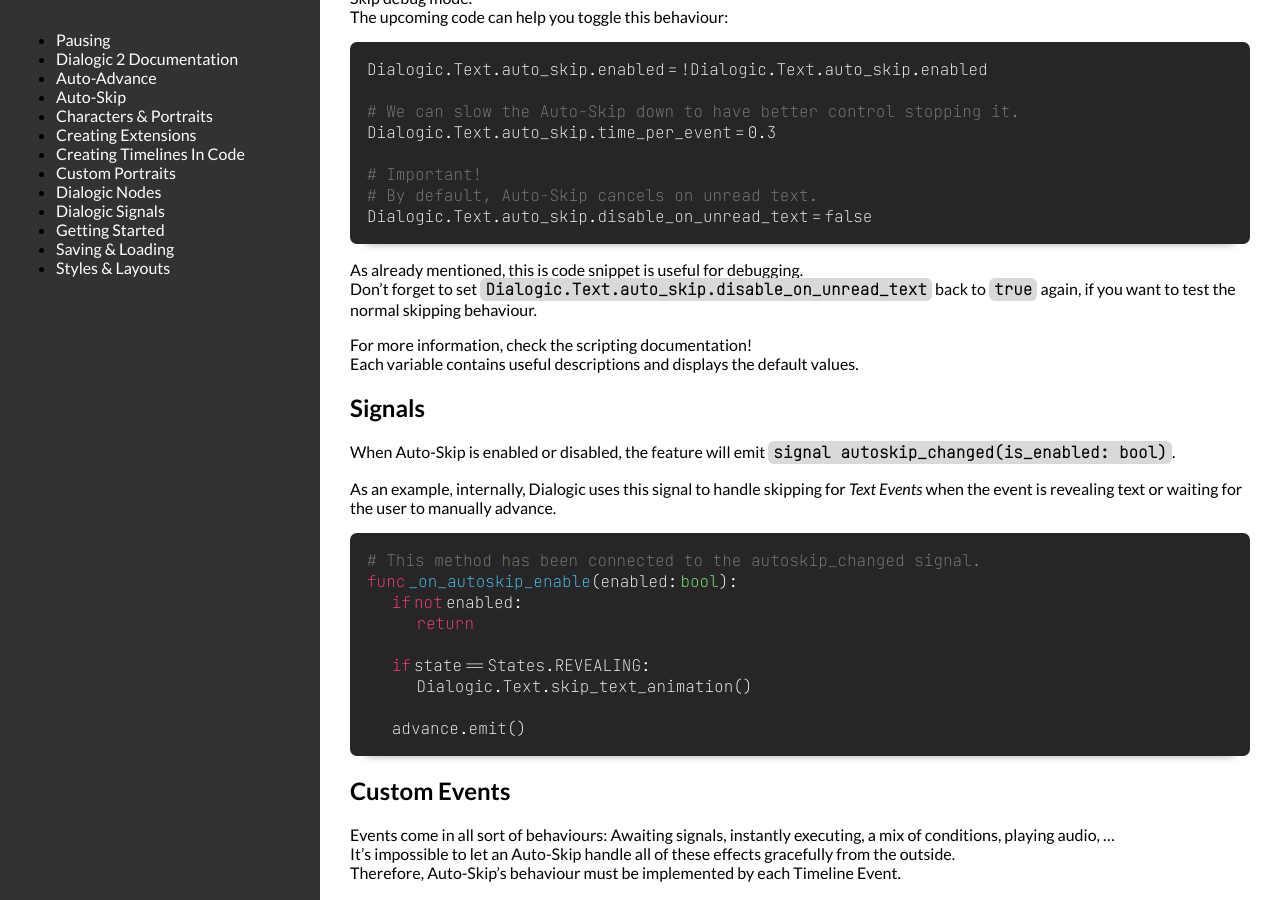
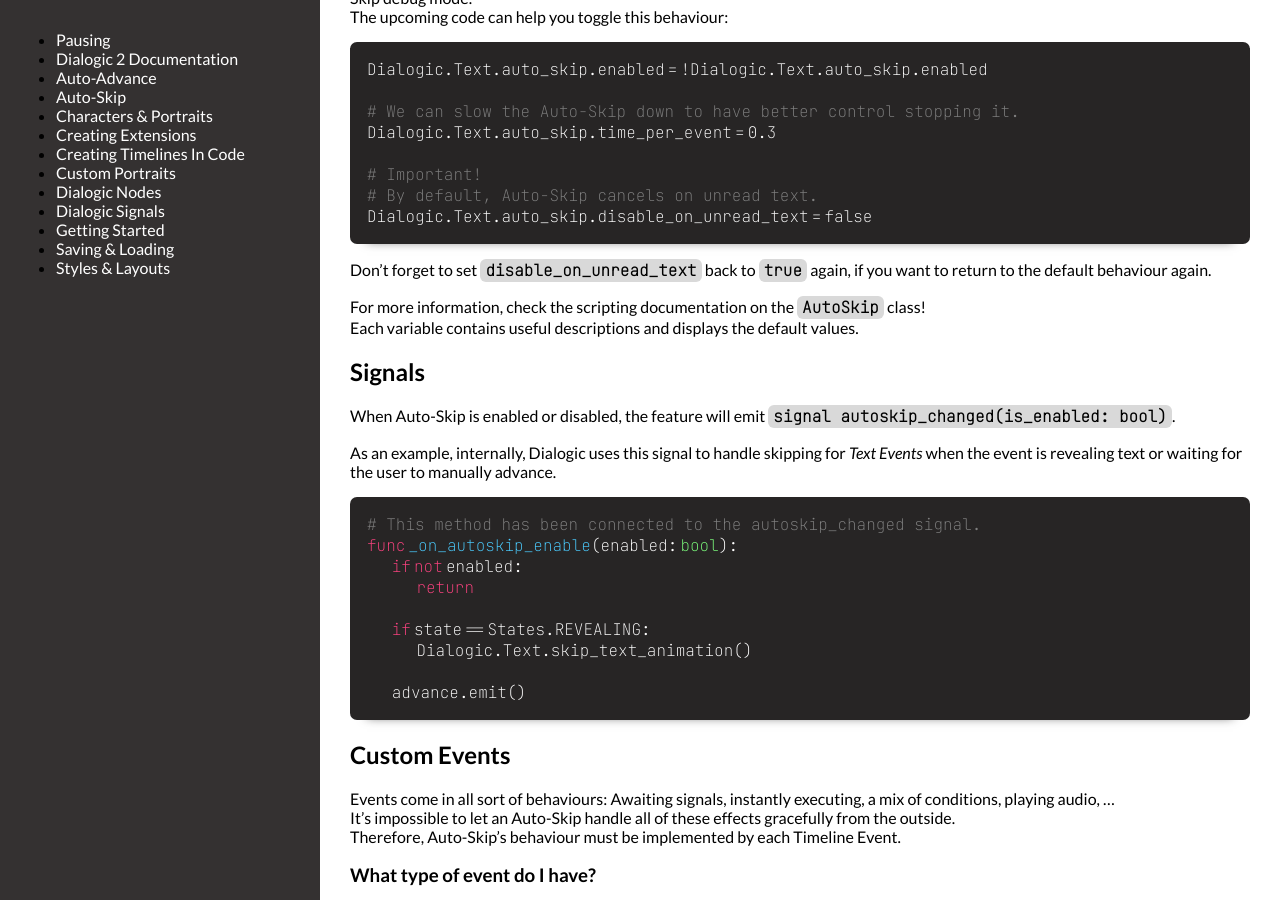
Before and after one commit to dialogic-godot/documentation, a Jekyll site: the page built from Documentation/auto-skip.md, in a window 1280 px wide and 900 px high, scrolled down 969 px. Built offline with Jekyll 4.4.1, drawn with Linux system fonts in a browser that asks for light colours.

Commit message:
Improve phrasing.

````diff
--- a/Documentation/auto-skip.md
+++ b/Documentation/auto-skip.md
@@ -48,12 +48,9 @@
 # By default, Auto-Skip cancels on unread text.
 Dialogic.Text.auto_skip.disable_on_unread_text = false
 ```
+Don't forget to set `disable_on_unread_text` back to `true` again, if you want to return to the default behaviour again.
 
-As already mentioned, this is code snippet is useful for debugging.\
-Don't forget to set `Dialogic.Text.auto_skip.disable_on_unread_text` back to `true` again, if you want to test the normal skipping behaviour.
-
-
-For more information, check the scripting documentation!\
+For more information, check the scripting documentation on the `AutoSkip` class!\
 Each variable contains useful descriptions and displays the default values.
 
 ## Signals
````
